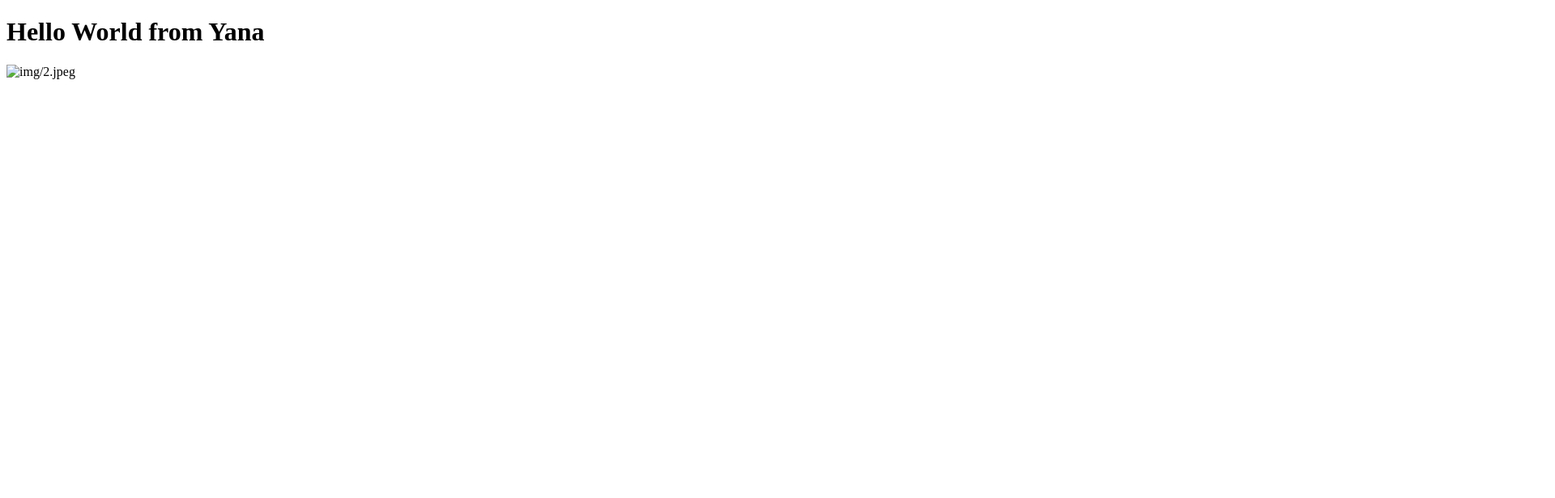
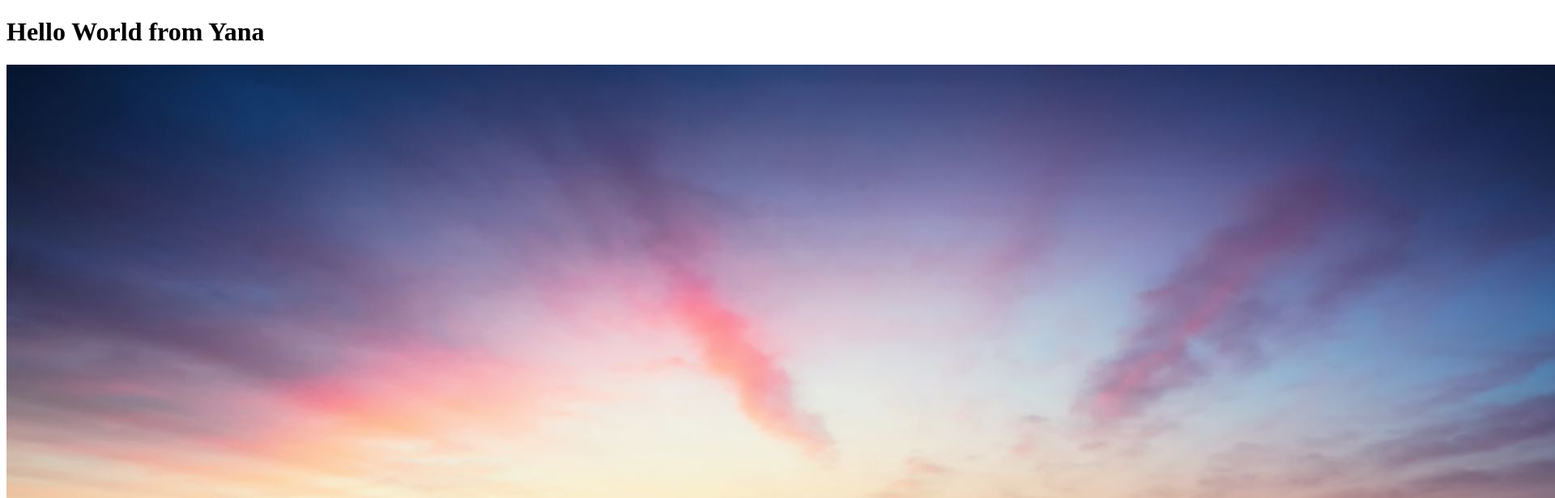
Before and after one commit to yanamelnichenko/html-landing, a plain HTML site: page index.html in a window 1280 px wide. Shown: the top 616 px of the page at 81% size, 1920 px wide, since content can reach past the window. Drawn offline with Linux system fonts and the light colour scheme.

Commit message:
Update header

```diff
--- a/index.html
+++ b/index.html
@@ -10,7 +10,7 @@
 <body>
     <header>
         <h1>Hello World from Yana</h1>
-        <img src="img/1.jpg" alt="img/2.jpeg">
+        <img src="img/2.jpeg" alt="img/2.jpeg">
     </header>
     <main>
 
```
